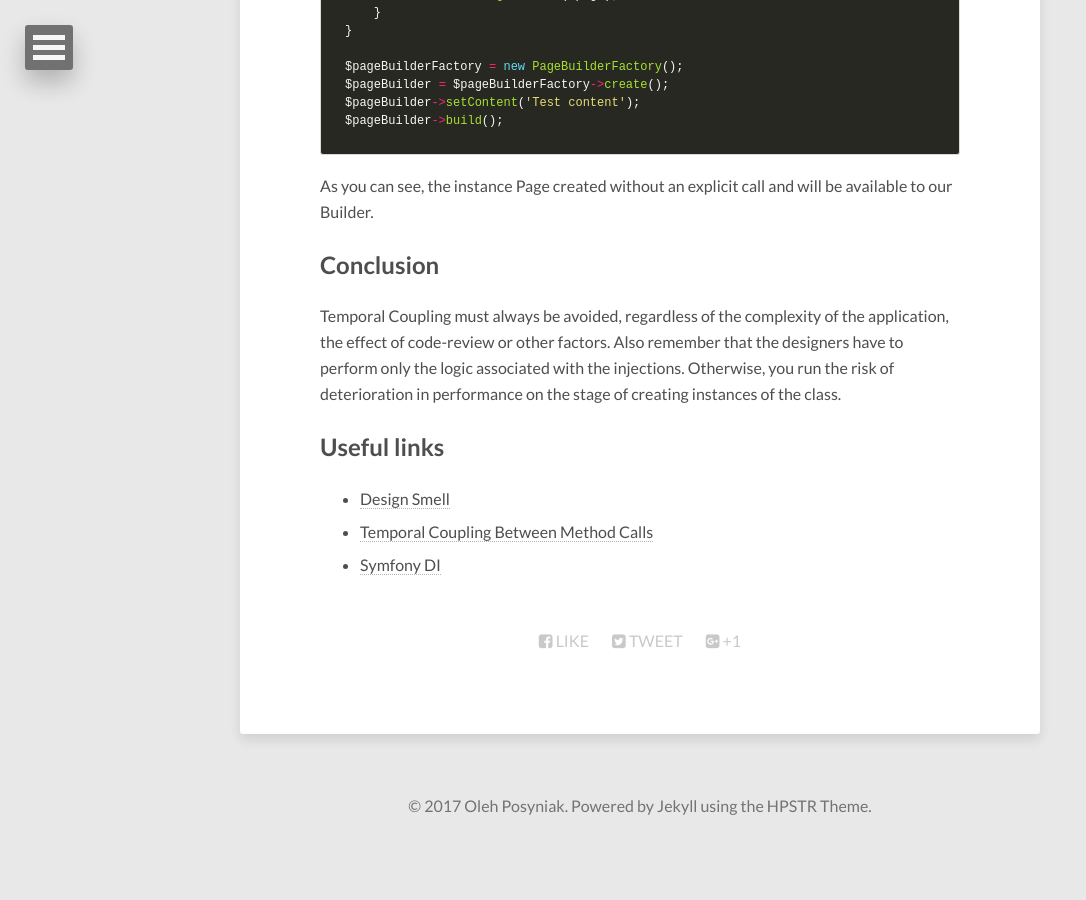
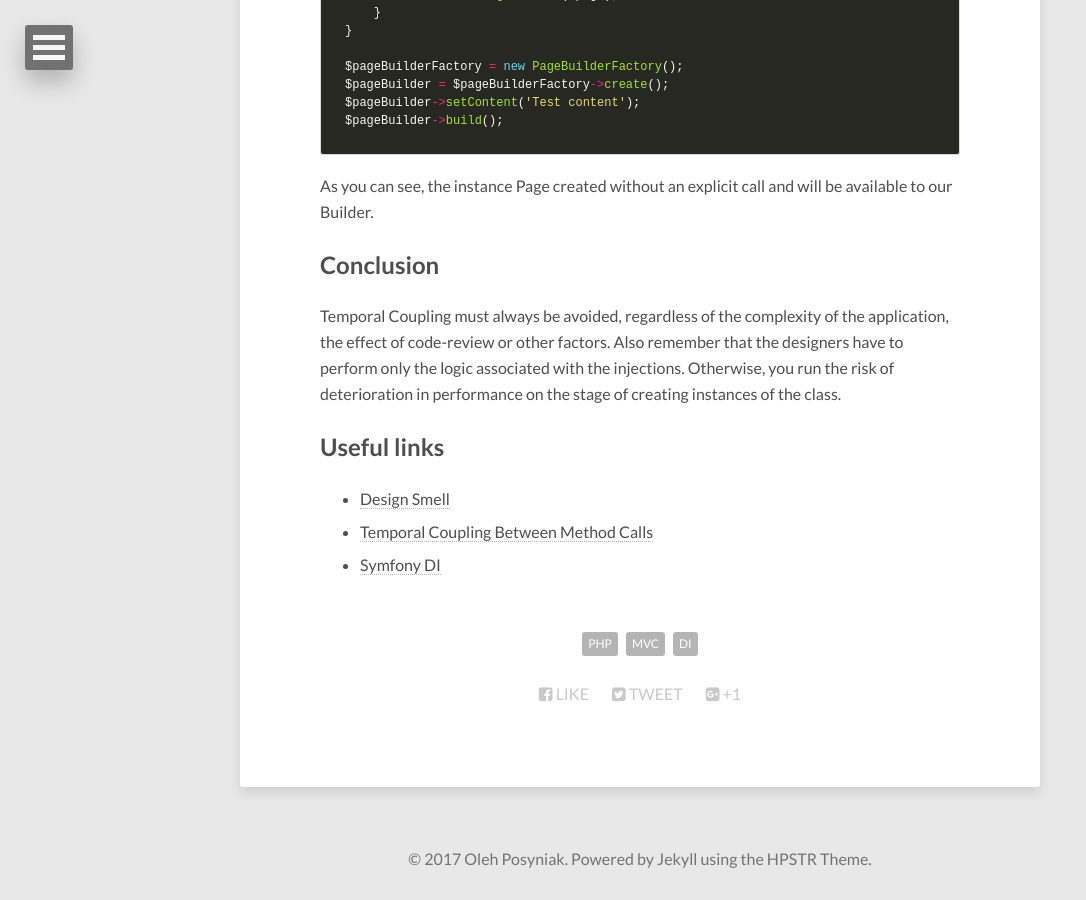
Before and after one commit to shiftedreality/shiftedreality.github.io, a Jekyll site: the page built from _posts/2017-01-03-php-and-temporal-coupling.md, in a window 1280 px wide and 900 px high, scrolled down 4616 px. Shown: the whole window, without its empty margins (0-1086 px from the left). Built offline with Jekyll 4.4.1, drawn with Linux system fonts in a browser that asks for light colours; nearby versions of some CDN libraries; before the commit the page ends 5463 px from its top, so only the background shows below that.

Commit message:
Added tags

```diff
--- a/_posts/2017-01-03-php-and-temporal-coupling.md
+++ b/_posts/2017-01-03-php-and-temporal-coupling.md
@@ -3,6 +3,10 @@ layout: post
 title:  "PHP and Temporal Coupling"
 date:   2017-01-03 19:15:24 +0200
 categories: php
+tags:
+- php
+- mvc
+- di
 ---
 About the architecture of applications in PHP it was written more than a dozen items, but on this issue, more than emphasize the designers of Java and C #. Its essence lies in the rigid dependence of the properties on the other.
 
```
